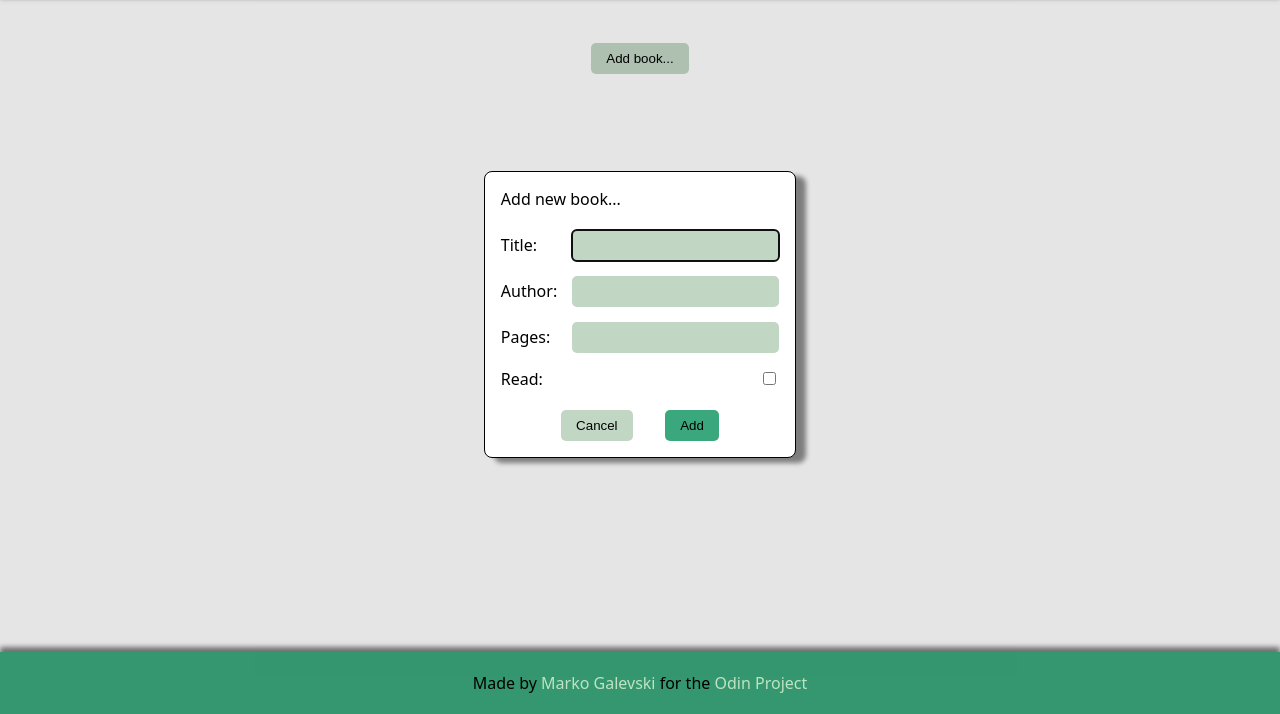
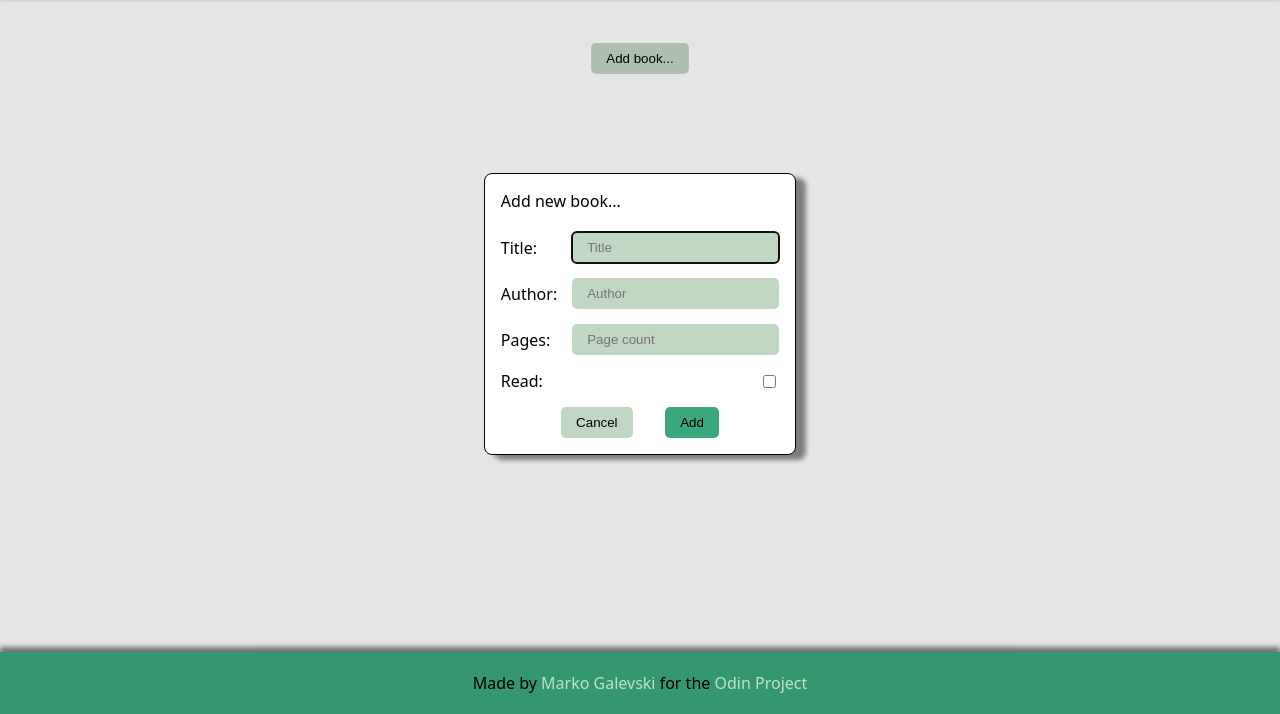
Before and after one commit to markogalevski/odin-library, a website built with Vite: page index.html in a window 1280 px wide. Both pictures are taken after a click on the button "Add book...". Shown: the part 86-800 px from the top of the page. Built offline with nearby package versions, Linux system fonts and the light colour scheme.

Commit message:
got proper form validation working

```diff
--- a/index.html
+++ b/index.html
@@ -22,22 +22,22 @@
 				<span>Add new book... </span>
 				<form action="submit">
 					<div class="formline">
-						<label>Title: </label><input type="text" id="title"></input>
+						<label>Title: </label><input placeholder="Title" type="text" id="title" required />
 					</div>
 					<div class="formline">
-						<label>Author: </label><input type="text" id="author"></input>
+						<label>Author: </label><input placeholder="Author" type="text" id="author" required />
 					</div>
 					<div class="formline">
-						<label>Pages: </label><input type="tel" id="pages"></input>
+						<label>Pages: </label><input placeholder="Page count" type="tel" id="pages" required />
 					</div>
 					<div class="formline">
 						<label>Read: </label><input type="checkbox" id="read"></input>
 					</div>
+					<div class="buttons">
+						<button id="cancel">Cancel</button>
+						<input id="add" type="submit" value="Add" />
+					</div>
 				</form>
-				<div class="buttons">
-					<button id="cancel">Cancel</button>
-					<input id="add" type="submit" value="Add" />
-				</div>
 			</div>
 		</dialog>
 
--- a/index.js
+++ b/index.js
@@ -2,7 +2,7 @@ const myLibrary = [];
 const bookCollection = document.getElementById("book-collection");
 const openButton = document.getElementById("open");
 const cancelButton = document.getElementById("cancel");
-const addButton = document.getElementById("add");
+const addButton = document.querySelector("form");
 const dialog = document.querySelector("dialog");
 
 const inputTitle = document.getElementById("title");
@@ -19,7 +19,7 @@ cancelButton.addEventListener("click", () => {
   dialog.close();
 })
 
-addButton.addEventListener("click", (e) => {
+addButton.addEventListener("submit", (e) => {
   const title = String(inputTitle.value);
   const author = inputAuthor.value;
   const pages = inputPages.value;
@@ -36,7 +36,6 @@ function clearForm() {
   inputPages.value = "";
   inputRead.checked = false;
 }
-
 
 function Book(title, author, numPages, isRead) {
   this.title = title;
```
